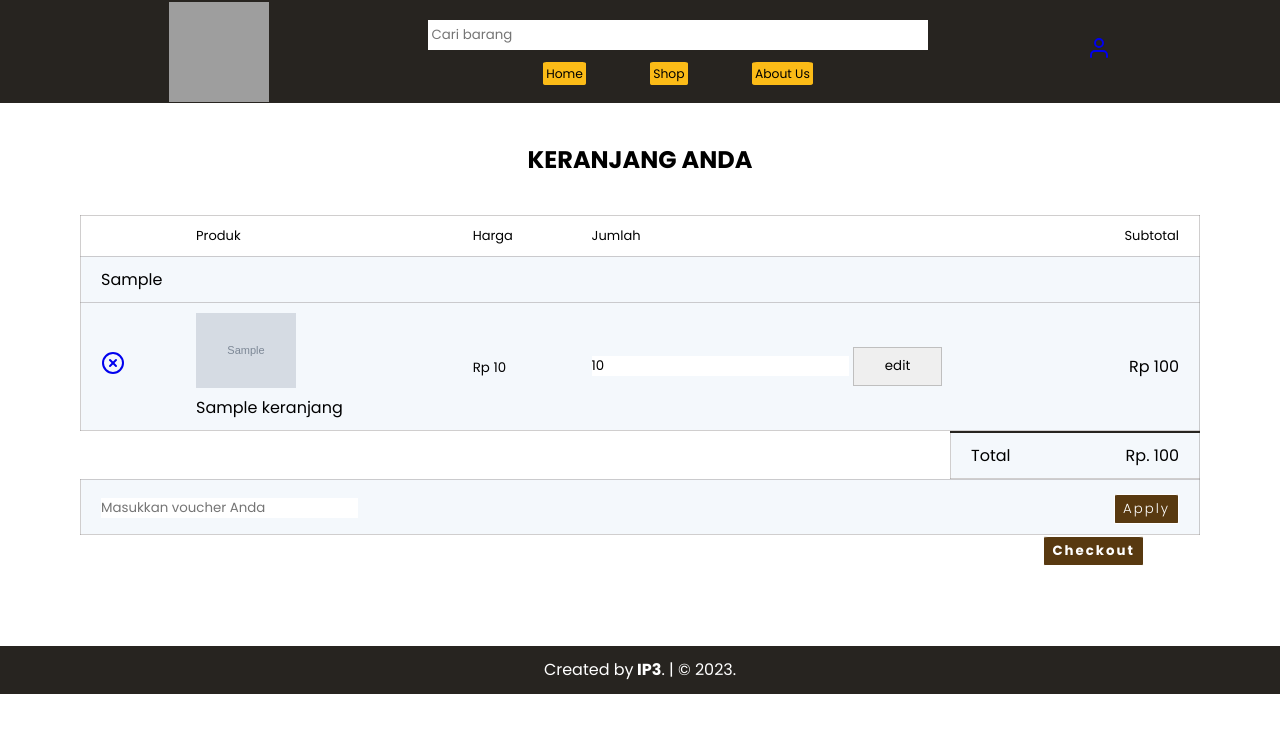
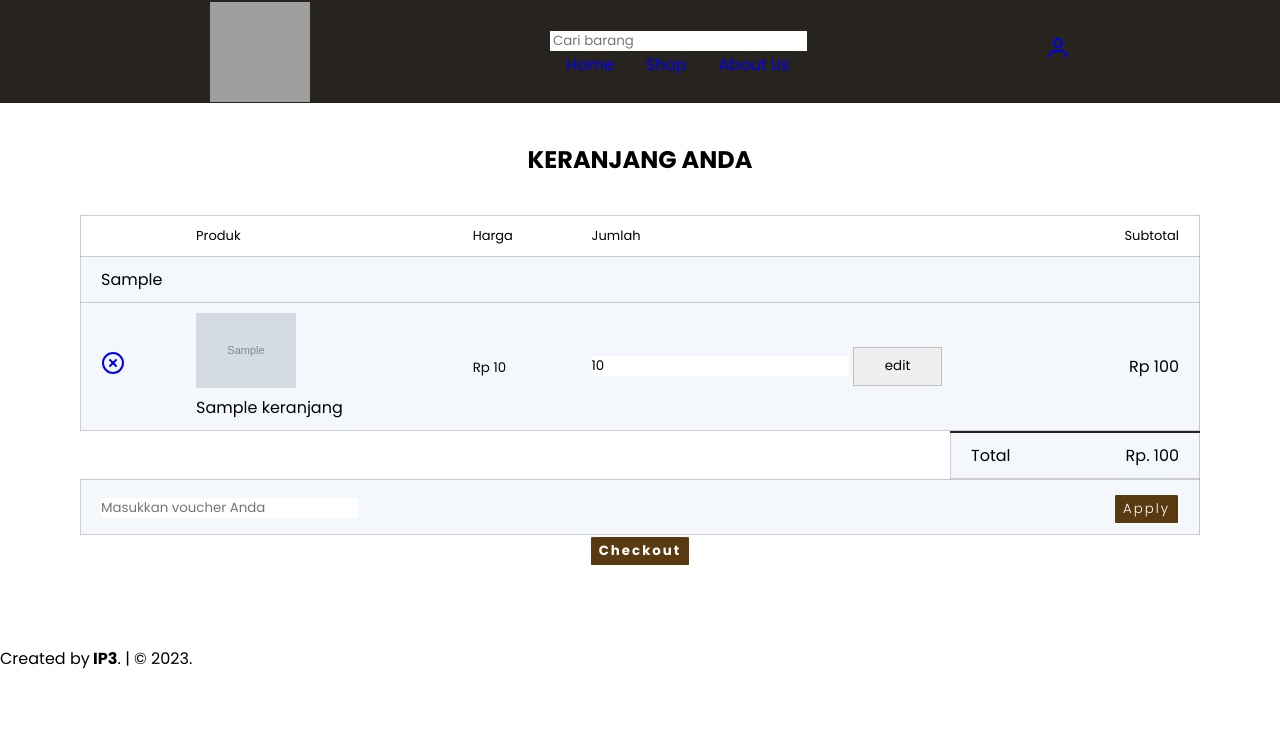
Before and after one commit to shintyadhitawputri/TokoBudaya, a PHP site: page /folderTB/cart.php in a window 1280 px wide. Shown: the top 733 px of the page. Run offline with PHP 8.4, Linux system fonts and the light colour scheme; tables that the repository leaves empty or names only in its code hold one stand-in row (values such as "Sample post"); grey boxes marked "Sample" are stand-in pictures; grey boxes are pictures that could not be loaded.

Commit message:
Update shopcart.css

```diff
--- a/shopcart.css
+++ b/shopcart.css
@@ -18,36 +18,26 @@
   padding: 0.1rem 7%;
 }
 
-.navbar ul {
-  display: flex; /*agar sejajar*/
-  list-style-type: none; /*menghilangkan bullet*/
-  gap: 0rem 4rem;
+.navbar ul{
+  display: flex;
   justify-content: center;
-  font-size: 77%;
+  list-style-type: none;
+  gap: 0rem 2rem;
+
 }
 
-.nav-cen input {
-  height: 30px;
-  width: 500px;
-  margin-bottom: 3%;
+.navbar ul li a button{
+  color: white;
 }
 
-.navbar ul li a {
-  color: black;
-  background-color: rgba(251, 187, 23, 1);
-  padding: 0.2rem;
-  border-radius: 8%;
+.icons{
+  color: #fff;
+  cursor: pointer;
+  font-size: 2.5rem;
+  margin-left: 2rem;
 }
-
-footer {
-  width: 100%;
-  text-align: center;
-  background-color: rgba(39, 36, 32, 1);
-  padding: 0.7rem;
-  margin-top: 1.5%;
-  color: white;
-  bottom: 0px;
-  position: relative;
+.icons:hover{
+  color:rgba(39, 36, 32, 1) ;
 }
 
 /*SHOP CART MAIN*/
@@ -57,9 +47,12 @@
   margin-top: 3%;
 }
 
-table {
-  border-collapse: collapse;
+ table{
+ border-collapse: collapse;
+
 }
+
+
 
 .produk table {
   width: 100%;
@@ -121,11 +114,6 @@
   font-weight: 300;
 }
 
-.checkout {
-  margin-right: 5%;
-  display: flex;
-  justify-content: flex-end;
-}
 .cart-total {
   display: flex;
   justify-content: flex-end;
@@ -142,3 +130,9 @@
 th:last-child {
   text-align: right;
 }
+
+.checkout{
+  justify-content:
+  center ;
+  display: flex;
+}
```
